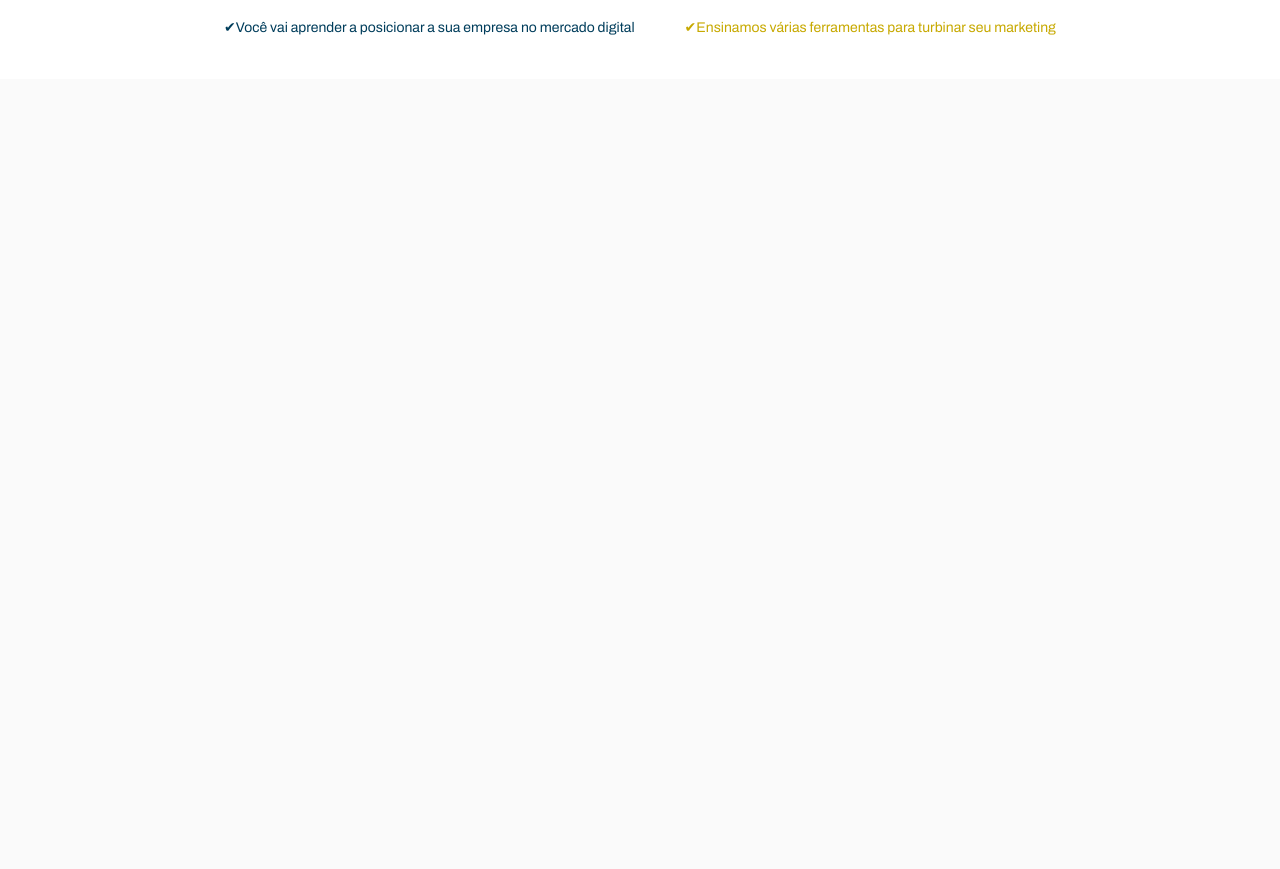
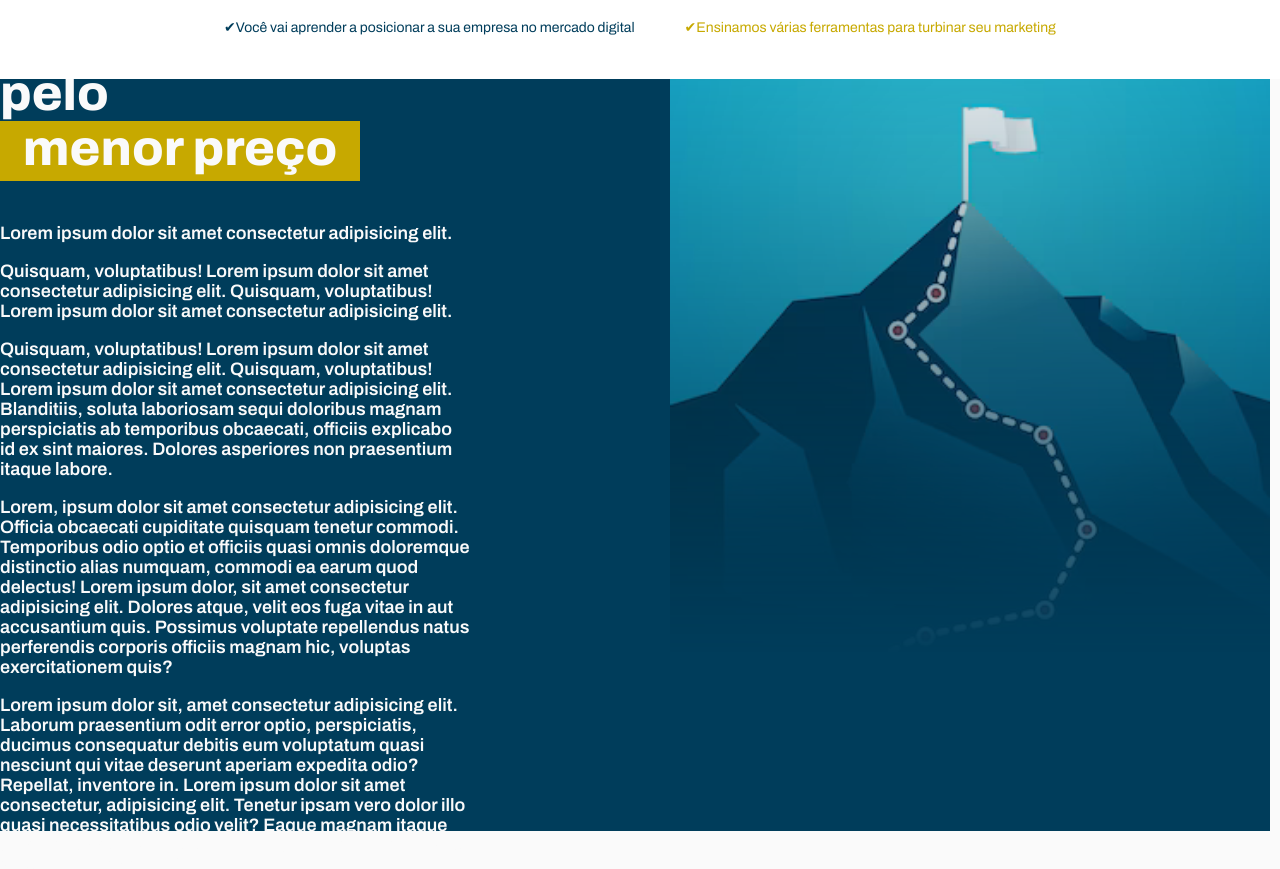
Before and after one commit to LucasGabrielBVieira/site_curso_marketing, a React (Vite) app: page / in a window 1280 px wide. Shown: the part 920-1789 px from the top of the page. Before the commit the page ends 999 px from the top, so only its background shows below. Built offline with nearby package versions, Linux system fonts and the light colour scheme.

Commit message:
Description criado

```diff
--- a/src/App.tsx
+++ b/src/App.tsx
@@ -2,6 +2,7 @@ import './App.css'
 import TheePoints from './components/TheePoints'
 import Welcome from './components/Welcome'
 import './App.css'
+import Description from './components/Description'
 
 
 function App() {
@@ -12,6 +13,7 @@ function App() {
         <Welcome/>
         <TheePoints/>
       </main>
+      <Description/>
     </>
   )
 }
--- /dev/null
+++ b/src/components/Description/index.tsx
@@ -0,0 +1,40 @@
+import './style.css';
+import montanha from '../../assets/montanha.png';
+
+function Description() {
+
+    return (
+        <section className='section-description'>
+            <div className='container-description'>
+                <div>
+                    <h2 className='title'>O melhor curso pelo <div>menor preço</div></h2>
+                    <p className='description-txt'>Lorem ipsum dolor sit amet consectetur adipisicing elit.
+                        <p>
+                            Quisquam, voluptatibus! Lorem ipsum dolor sit amet consectetur adipisicing elit.
+                            Quisquam, voluptatibus! Lorem ipsum dolor sit amet consectetur adipisicing elit.
+                        </p>
+                        <p>
+                            Quisquam, voluptatibus! Lorem ipsum dolor sit amet consectetur adipisicing elit.
+                            Quisquam, voluptatibus!
+                            Lorem ipsum dolor sit amet consectetur adipisicing elit. Blanditiis, soluta laboriosam sequi doloribus magnam perspiciatis ab temporibus obcaecati, officiis explicabo id ex sint maiores. Dolores asperiores non praesentium itaque labore.
+                        </p>
+                        <p>
+                            Lorem, ipsum dolor sit amet consectetur adipisicing elit. Officia obcaecati cupiditate quisquam tenetur commodi. Temporibus odio optio et officiis quasi omnis doloremque distinctio alias numquam, commodi ea earum quod delectus!
+                            Lorem ipsum dolor, sit amet consectetur adipisicing elit. Dolores atque, velit eos fuga vitae in aut accusantium quis. Possimus voluptate repellendus natus perferendis corporis officiis magnam hic, voluptas exercitationem quis?
+                        </p>
+                        <p>
+                            Lorem ipsum dolor sit, amet consectetur adipisicing elit. Laborum praesentium odit error optio, perspiciatis, ducimus consequatur debitis eum voluptatum quasi nesciunt qui vitae deserunt aperiam expedita odio? Repellat, inventore in.
+                            Lorem ipsum dolor sit amet consectetur, adipisicing elit. Tenetur ipsam vero dolor illo quasi necessitatibus odio velit? Eaque magnam itaque quia aspernatur voluptatibus, porro error accusantium et asperiores est facilis?
+                        </p>
+                    </p>
+                </div>
+                <div>
+                    <img src={montanha} alt="" />
+                </div>
+            </div>
+        </section>
+
+    )
+}
+
+export default Description;
--- /dev/null
+++ b/src/components/Description/style.css
@@ -0,0 +1,47 @@
+.section-description {
+    background-color: var(--primary-color);
+    position: relative;
+    bottom: -151px;
+    width: 99.2vw;
+    height: 100vh;
+    display: flex;
+    justify-content: center;
+    align-items: center;
+}
+
+.container-description {
+    max-width: 1500px;
+    display: flex;
+    flex-direction: row;
+    gap: 200px;
+}
+
+.container-description h2 {
+    font-size: 50px;
+    font-weight: 800;
+    color: var(--background-color);
+}
+
+.container-description h2 div {
+    font-size: 50px;
+    font-weight: 800;
+    color: var(--background-color);
+    background-color: var(--border-color);
+    display: inline-flex;
+    width: 360px;
+    justify-content: center;
+    padding-bottom: 5px;
+}
+
+.container-description p {
+    font-size: 18px;
+    font-weight: 600;
+    color: var(--background-color);
+}
+
+.container-description img {
+    width: 600px;
+    border-radius: 10px;
+    mask-image: linear-gradient(to bottom, rgba(0, 0, 0, 1), 50%, rgba(0, 0, 0, 0) 90%); /* Para navegadores WebKit */ /* Para navegadores WebKit */
+    mask-mode: alpha;
+}
```
Also changed, not shown: src/assets/montanha.png.
